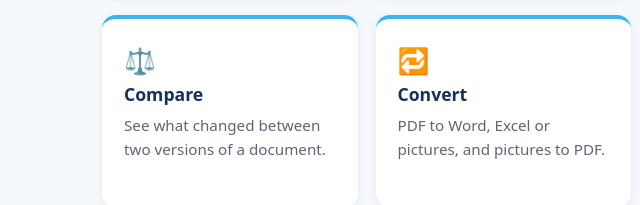
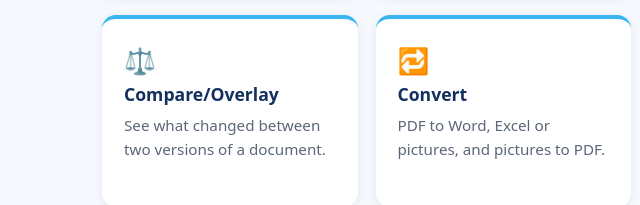
Before and after one commit to billf195-wq/freedompdfpro-site, a plain HTML site: page index.html in a window 1280 px wide. Shown: the part 1175-1380 px from the top of the page, 0-640 px from the left. Drawn offline with Linux system fonts and the light colour scheme.

Commit message:
Compare/Overlay

```diff
--- a/index.html
+++ b/index.html
@@ -22,7 +22,7 @@
 <div class="card"><div class="ic">📝</div><h3>Forms</h3><p>Fill in and create form fields.</p></div>
 <div class="card"><div class="ic">🗂️</div><h3>Page tools</h3><p>Insert, delete, rotate, extract and reorder pages; bookmarks and links.</p></div>
 <div class="card"><div class="ic">🧩</div><h3>Combine</h3><p>Merge files and combine pages into one clean document.</p></div>
-<div class="card"><div class="ic">⚖️</div><h3>Compare</h3><p>See what changed between two versions of a document.</p></div>
+<div class="card"><div class="ic">⚖️</div><h3>Compare/Overlay</h3><p>See what changed between two versions of a document.</p></div>
 <div class="card"><div class="ic">🔁</div><h3>Convert</h3><p>PDF to Word, Excel or pictures, and pictures to PDF.</p></div>
 <div class="card"><div class="ic">🔒</div><h3>Passwords &amp; redaction</h3><p>Protect files with a password and black out private info for good.</p></div>
 <div class="card"><div class="ic">🧰</div><h3>Tool Chest</h3><p>Save your favorite markups and reuse them on any job.</p></div>
```
